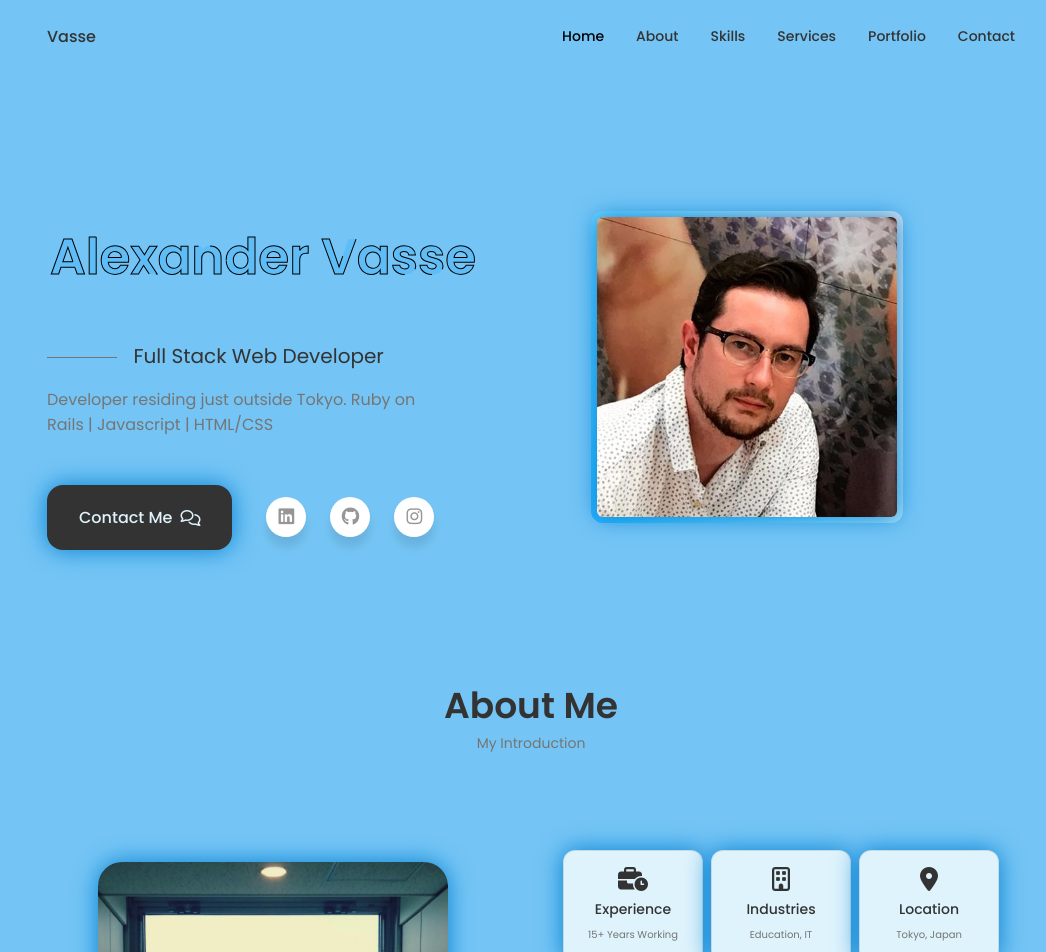
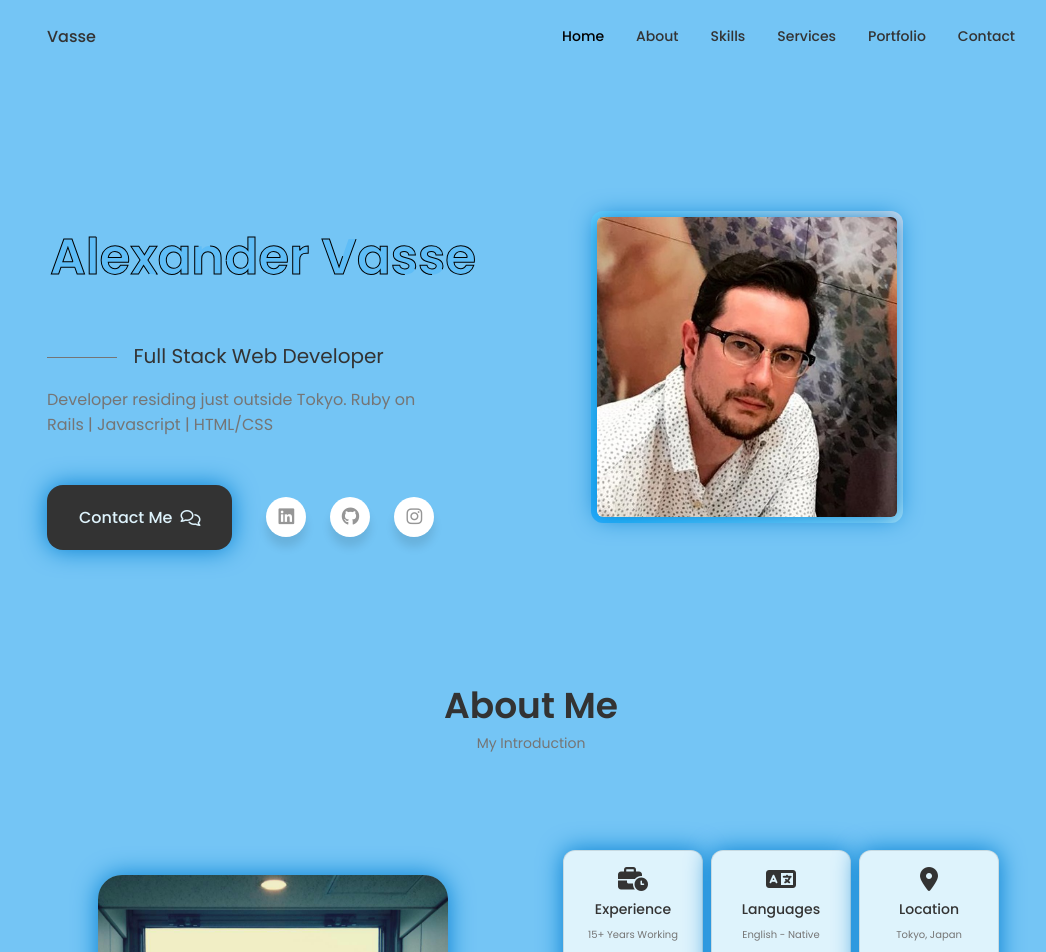
Before and after one commit to a-vasse/portfolio, a React (Create React App) app: page / in a window 1280 px wide. Shown: the top 952 px of the page, without its empty margins (109-1155 px from the left). Built offline with nearby package versions, Linux system fonts and the light colour scheme.

Commit message:
about info adjusted

```diff
--- a/src/components/about/Info.jsx
+++ b/src/components/about/Info.jsx
@@ -10,14 +10,14 @@ const Info = () => {
           <span className="about-subtitle">15+ Years Working</span>
         </div>
         <div className="about-box">
-          <i class="fa-regular fa-building about-icon"></i>
-          <h3 className="about-title">Industries</h3>
-          <span className="about-subtitle">Education, IT</span>
+          <i class="fa-solid fa-language about-icon"></i>
+          <h3 className="about-title">Languages</h3>
+          <span className="about-subtitle">English - Native<br></br>Japanese - N3</span>
         </div>
         <div className="about-box">
           <i class="fa-solid fa-location-dot about-icon"></i>
           <h3 className="about-title">Location</h3>
-          <span className="about-subtitle">Tokyo, Japan</span>
+          <span className="about-subtitle">Tokyo, Japan<br></br>PR Visa</span>
         </div>
       </div>
     </div>
```
